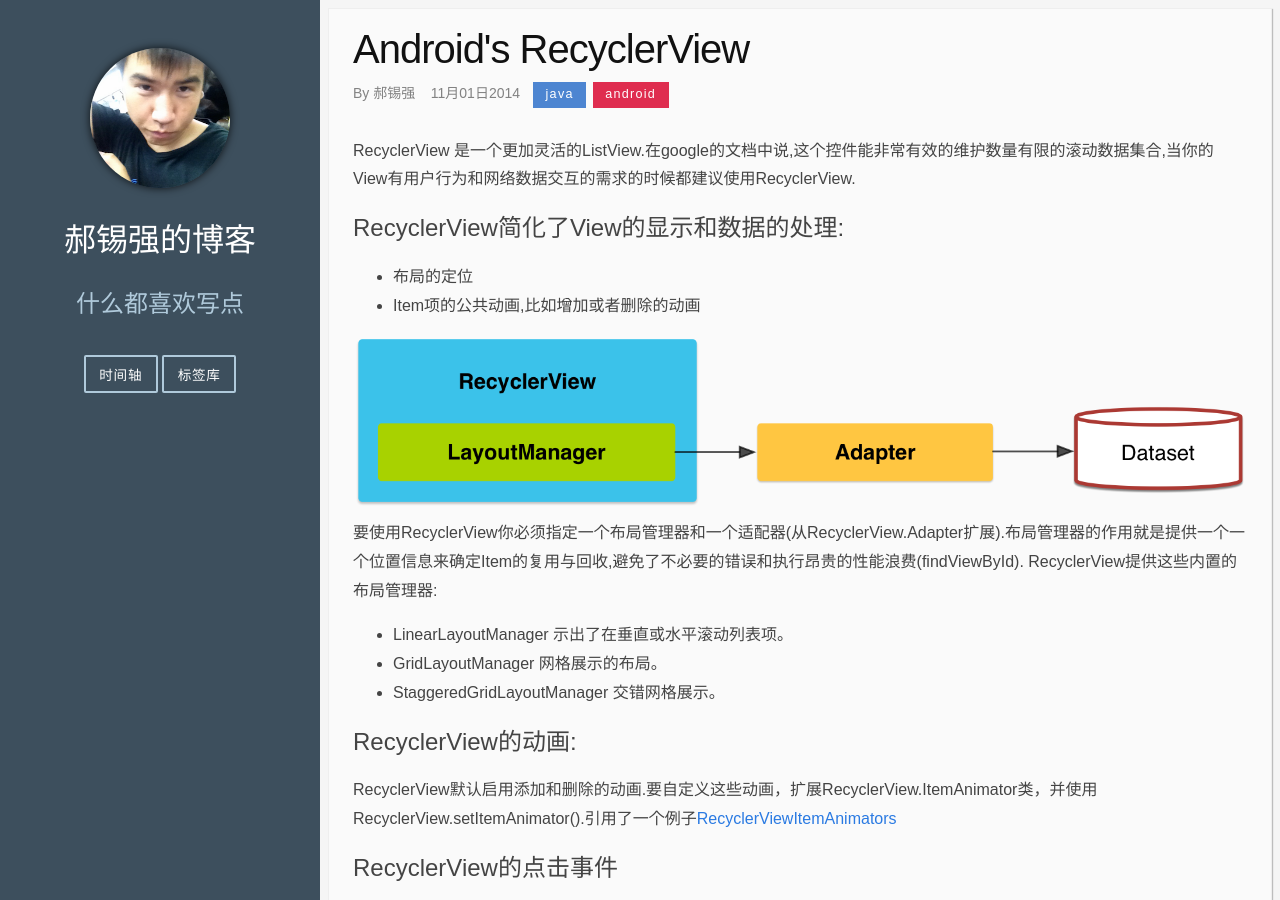
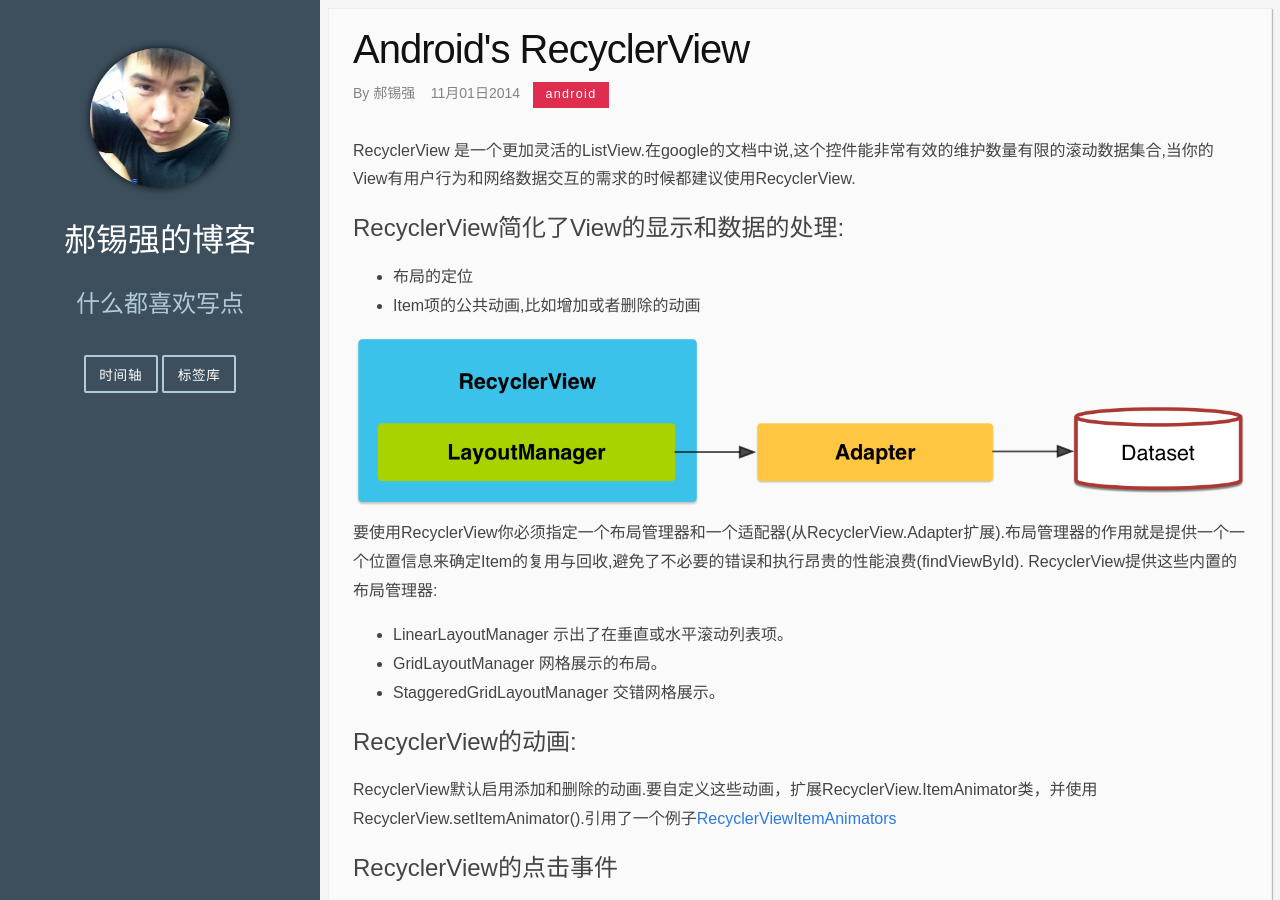
Before and after one commit to Haoxiqiang/haoxiqiang.github.io, a Jekyll site: the page built from _posts/2014-11-01-Android's RecyclerView.markdown, in a window 1280 px wide and 900 px high. Built offline with Jekyll 4.4.1, drawn with Linux system fonts in a browser that asks for light colours.

Commit message:
1.fis tags

```diff
--- a/_posts/2014-10-01-CustomView(1).markdown
+++ b/_posts/2014-10-01-CustomView(1).markdown
@@ -5,7 +5,7 @@ date:   2014-10-01 17:19:06
 author: 郝锡强
 categories: blog
 letex: false
-tags: [java,android]
+tags: [android]
 ---
 
 在第一部分写一些自定义View的规则吧,说实话,其实我也挺菜比的.刚开始写自定义的View的时候,难免不知道如何下手.一般说来有两种
--- a/_posts/2014-10-02-Android-Canvas(1).markdown
+++ b/_posts/2014-10-02-Android-Canvas(1).markdown
@@ -5,7 +5,7 @@ date:   2014-10-02 13:19:06
 author: 郝锡强
 categories: blog
 letex: false
-tags: [java,android]
+tags: [android]
 ---
 View能够显示出来内容,都是通过"画"出来的,所谓画是因为我们操作View仿佛画画一样,在画板上使用画笔来绘制,这里的画布是Canvas,画笔是Paint.Canvas可使用的地方有很多,通过onDraw方法获取到的Canvas内容可以直接反应到View上.
 
--- a/_posts/2014-11-01-Android's RecyclerView.markdown
+++ b/_posts/2014-11-01-Android's RecyclerView.markdown
@@ -5,7 +5,7 @@ date:   2014-11-01 17:03:26
 author: 郝锡强
 categories: blog
 letex: false
-tags: [java,android]
+tags: [android]
 ---
 RecyclerView 是一个更加灵活的ListView.在google的文档中说,这个控件能非常有效的维护数量有限的滚动数据集合,当你的View有用户行为和网络数据交互的需求的时候都建议使用RecyclerView.
 ## RecyclerView简化了View的显示和数据的处理:
--- a/_posts/2014-11-02-Android's RecyclerView(2) 视差滚动.markdown
+++ b/_posts/2014-11-02-Android's RecyclerView(2) 视差滚动.markdown
@@ -5,7 +5,7 @@ date:   2014-11-02 14:01:22
 author: 郝锡强
 categories: blog
 letex: false
-tags: [java,android]
+tags: [android]
 ---
 RecyclerView的视差滚动<br />
 ![parallaxrecycler](../img/parallaxrecycler.gif)
--- a/_posts/2014-11-03-Android's Palette.markdown
+++ b/_posts/2014-11-03-Android's Palette.markdown
@@ -5,7 +5,7 @@ date:   2014-11-03 10:01:22
 author: 郝锡强
 categories: blog
 letex: false
-tags: [java,android]
+tags: [android]
 ---
 Palette是一个v7包中提供的工具,可以用来在你的一个Bitmap中提取出一些代表色值,就想下面的这一幅图<br />
 ![palette01](../img/palette01.png)
--- a/_posts/2014-12-01-Android's SQLite.markdown
+++ b/_posts/2014-12-01-Android's SQLite.markdown
@@ -5,7 +5,7 @@ date:   2014-12-01 22:11:22
 author: 郝锡强
 categories: blog
 letex: false
-tags: [java,android]
+tags: [android]
 ---
 SQLite数据库是一个非常小并且比较简单的数据库引擎,我们能够方便的使用它来做数据存储.Android 上创建和打开数据库只需要继承`SQLiteOpenHelper`, 默认的构造方法中，你要制定数据库名和版本,如果该数据库已经存在，则打开,否则会被创建。如果有许多单独的数据库文件。每个数据库都必须表示为单独的 `SQLiteOpenHelper`。但是这样使用的时候是有坑的, `SQLiteOpenHelper` 子类返回同样的 `SQLiteDatabase` 实例。这意味着在任何线程调用 `SQLiteDatabase.close()` 都会关闭你应用中所有的 `SQLiteDatabase` 实例。所以要格外注意打开和关闭时机,同时我觉得这样做容易混乱,不如合并到一个里面,除非数据巨大.
 数据库文件对你的应用来说是私有的，数据库文件没有加密,一般在`/data/data/(packageName)/database/`路径下面,如果是root的手机任何人都可以读取的.如果在不root的情况下读取,就得在你的应用中拷贝出来db文件放置到public路径中的位置.
```
